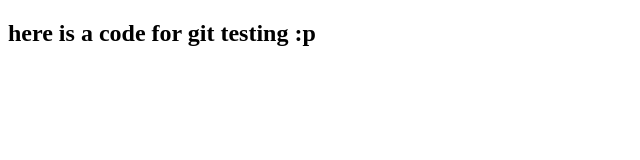
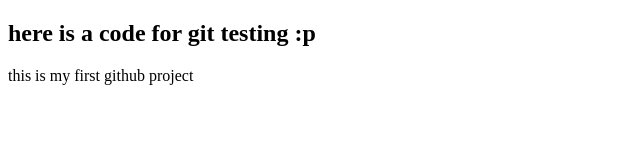
Before and after one commit to Shariar-Hasan/my-first-website, a plain HTML site: page index.html in a window 1280 px wide. Shown: the whole page, without its empty margins (0-640 px from the left). Drawn offline with Linux system fonts and the light colour scheme.

Commit message:
new  line added

```diff
--- a/index.html
+++ b/index.html
@@ -7,5 +7,6 @@
 </head>
 <body>
     <h2>here is a code for git testing :p</h2>
+    <p>this is my first github project</p>
 </body>
 </html>
```
Also changed, not shown: 1 other file.
